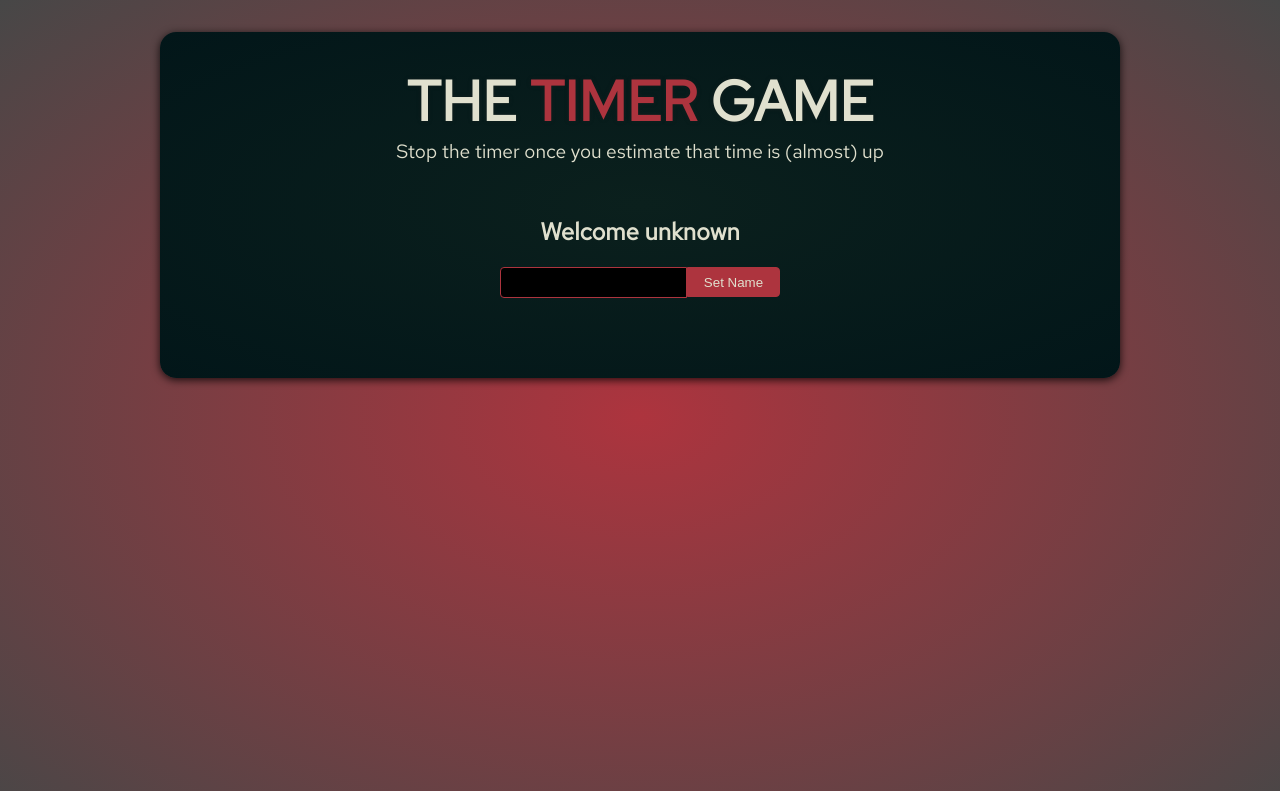
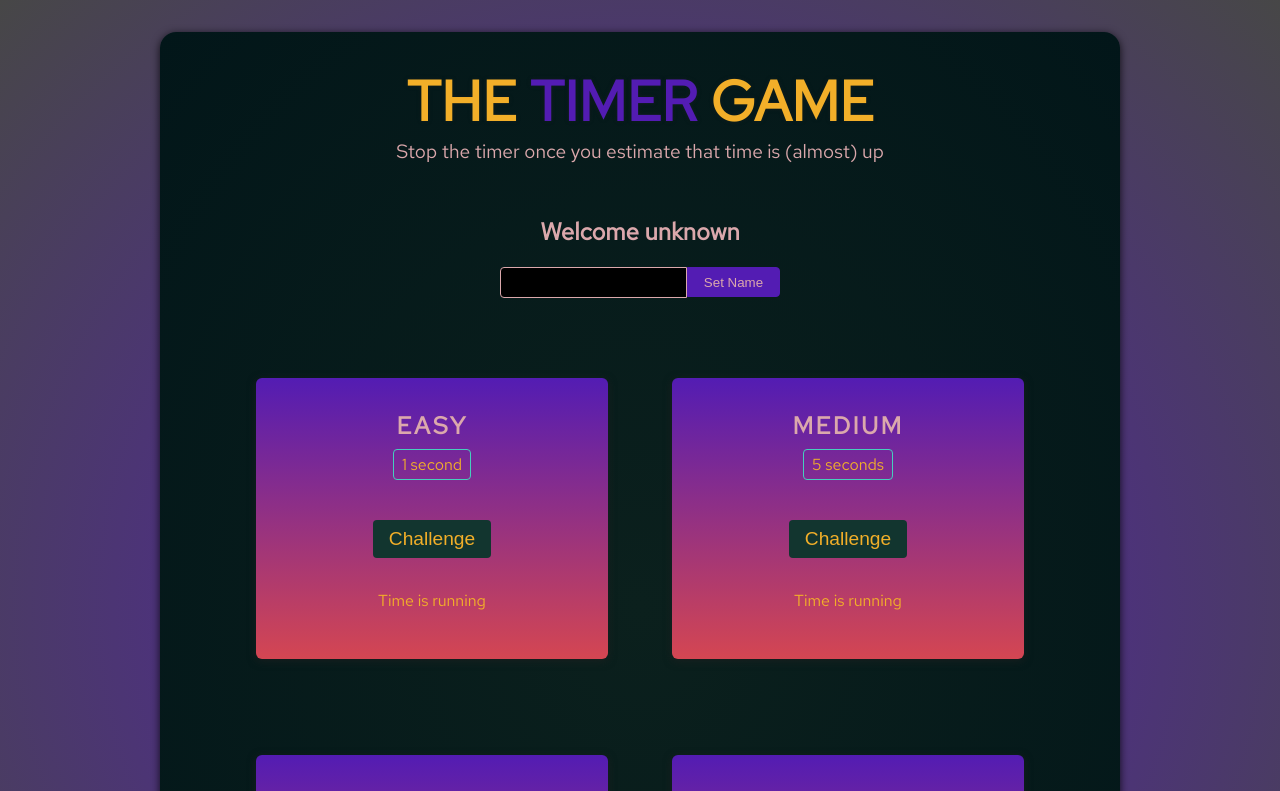
Before and after one commit to jamesgbarbosa/react-timer-game, a React (Vite) app: page / in a window 1280 px wide. Shown: the top 791 px of the page. Built offline with nearby package versions, Linux system fonts and the light colour scheme.

Commit message:
Added Timer Challenge Updated styling

```diff
--- a/src/App.tsx
+++ b/src/App.tsx
@@ -3,12 +3,18 @@
 import viteLogo from '/vite.svg'
 import './App.css'
 import { Player } from './components/Player'
+import TimerChallenge from './components/TimerChallenge'
 
 function App() {
   return (
     <>
       <Player />
-      <div id="challenges"></div>
+      <div id="challenges">
+        <TimerChallenge title="Easy" targetTime={1}/>
+        <TimerChallenge title="Medium" targetTime={5}/>
+        <TimerChallenge title="Hard" targetTime={10}/>
+        <TimerChallenge title="Very Hard" targetTime={15}/>
+      </div>
     </>
   );
 }
--- /dev/null
+++ b/src/components/TimerChallenge.tsx
@@ -0,0 +1,16 @@
+export default function TimerChallenge({ title, targetTime }) {
+    return <section className="challenge">
+        <h2>{title}</h2>
+        <p className="challenge-time">
+            {targetTime} second{targetTime > 1 ? 's' : ''}
+        </p>
+        <p>
+            <button>
+                Challenge
+            </button>
+        </p>
+        <p className="">
+            Time is running
+        </p>
+    </section>
+}
--- a/src/index.css
+++ b/src/index.css
@@ -7,8 +7,8 @@
 body {
   margin: 0;
   font-family: 'Red Hat Text', sans-serif;
-  background: radial-gradient(#AD343E, #474747);
-  color: #E0E0CE;
+  background: radial-gradient(#531CB3, #474747);
+  color: #DBA8AC;
   min-height: 100vh;
 }
 
@@ -25,7 +25,7 @@
   font-family: 'Red Hat Text', sans-serif;
   text-align: center;
   text-transform: uppercase;
-  color: #E0E0CE;
+  color: #F2AF29;
   text-shadow: 0 0 4px rgba(35, 34, 34, 0.4);
   font-size: 3.5rem;
   margin: 0;
@@ -33,14 +33,14 @@
 
 h1 em {
   font-style: normal;
-  color: #AD343E;
+  color: #531CB3;
 }
 
 header p {
   font-size: 1.2rem;
   margin: 0;
   text-align: center;
-  color: #E0E0CE;
+  color: #DBA8AC;
 }
 
 #player {
@@ -48,7 +48,7 @@
 }
 
 #player h2 {
-  color: #E0E0CE;
+  color: #DBA8AC;
 }
 
 #player p {
@@ -59,26 +59,84 @@
 
 #player input {
   font: inherit;
-  border: 1px solid #AD343E;
+  border: 1px solid #DBA8AC;
   background-color: #000000;
   border-radius: 4px;
   border-top-right-radius: 0;
   border-bottom-right-radius: 0;
   padding: 0.25rem;
-  color: #E0E0CE;
+  color: #DBA8AC;
 }
 
 #player button {
   cursor: pointer;
-  background-color: #AD343E;
-  border: 1px solid #AD343E;
+  background-color: #531CB3;
+  border: 1px solid #531CB3;
   padding: 0.4rem 1rem;
-  color: #E0E0CE;
+  color: #DBA8AC;
   border-top-right-radius: 4px;
   border-bottom-right-radius: 4px;
 }
 
 #player button:hover {
-  background-color: #AD343E;
-  border-color: #AD343E;
+  background-color: #531CB3;
+  border-color: #531CB3;
 }
+
+/* Challenges */
+#challenges {
+  max-width: 50rem;
+  margin: 3rem auto;
+  display: flex;
+  flex-wrap: wrap;
+  gap: 2rem;
+}
+
+.challenge {
+  width: 22rem;
+  display: flex;
+  flex-direction: column;
+  align-items: center;
+  justify-content: center;
+  padding: 2rem;
+  margin: 2rem auto;
+  background: linear-gradient(#531CB3, #d44652);
+  color: #F2AF29;
+  box-shadow: 0 2px 8px rgba(35, 34, 34, 0.6);
+  border-radius: 6px;
+}
+
+.challenge button {
+  margin-top: 1rem;
+  padding: 0.5rem 1rem;
+  border: none;
+  border-radius: 4px;
+  background: #12352f;
+  color: #F2AF29;
+  font-size: 1.2rem;
+  cursor: pointer;
+}
+
+.challenge button:hover {
+  background: #051715;
+}
+
+.challenge h2 {
+  font-size: 1.5rem;
+  letter-spacing: 0.1em;
+  margin: 0;
+  text-align: center;
+  text-transform: uppercase;
+  color: #DBA8AC;
+}
+
+.challenge-time {
+  border: 1px solid #46cebe;
+  border-radius: 4px;
+  padding: 0.25rem 0.5rem;
+  margin: 0.5rem;
+}
+
+.challenge .active {
+  animation: flash 1s infinite;
+}
```
